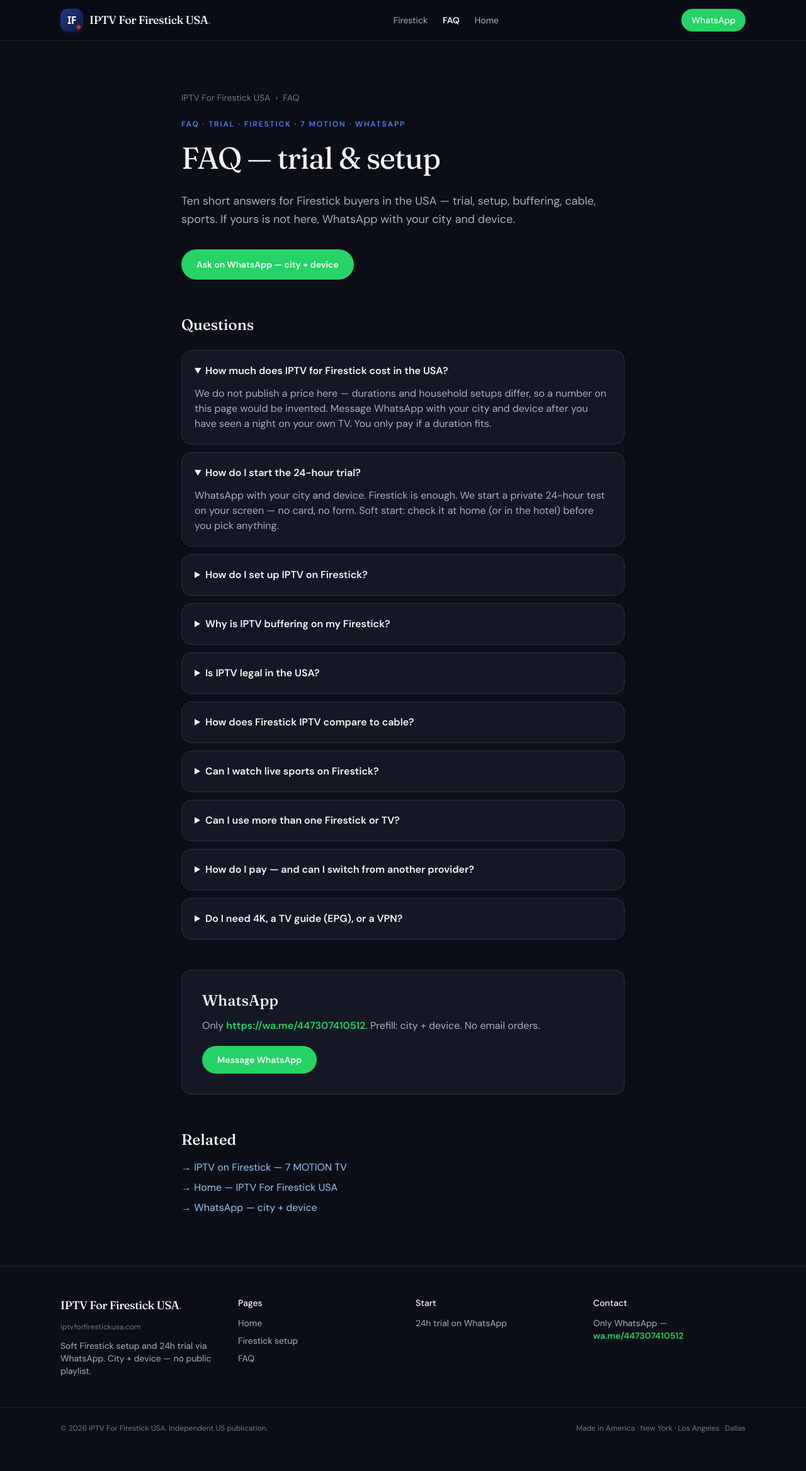
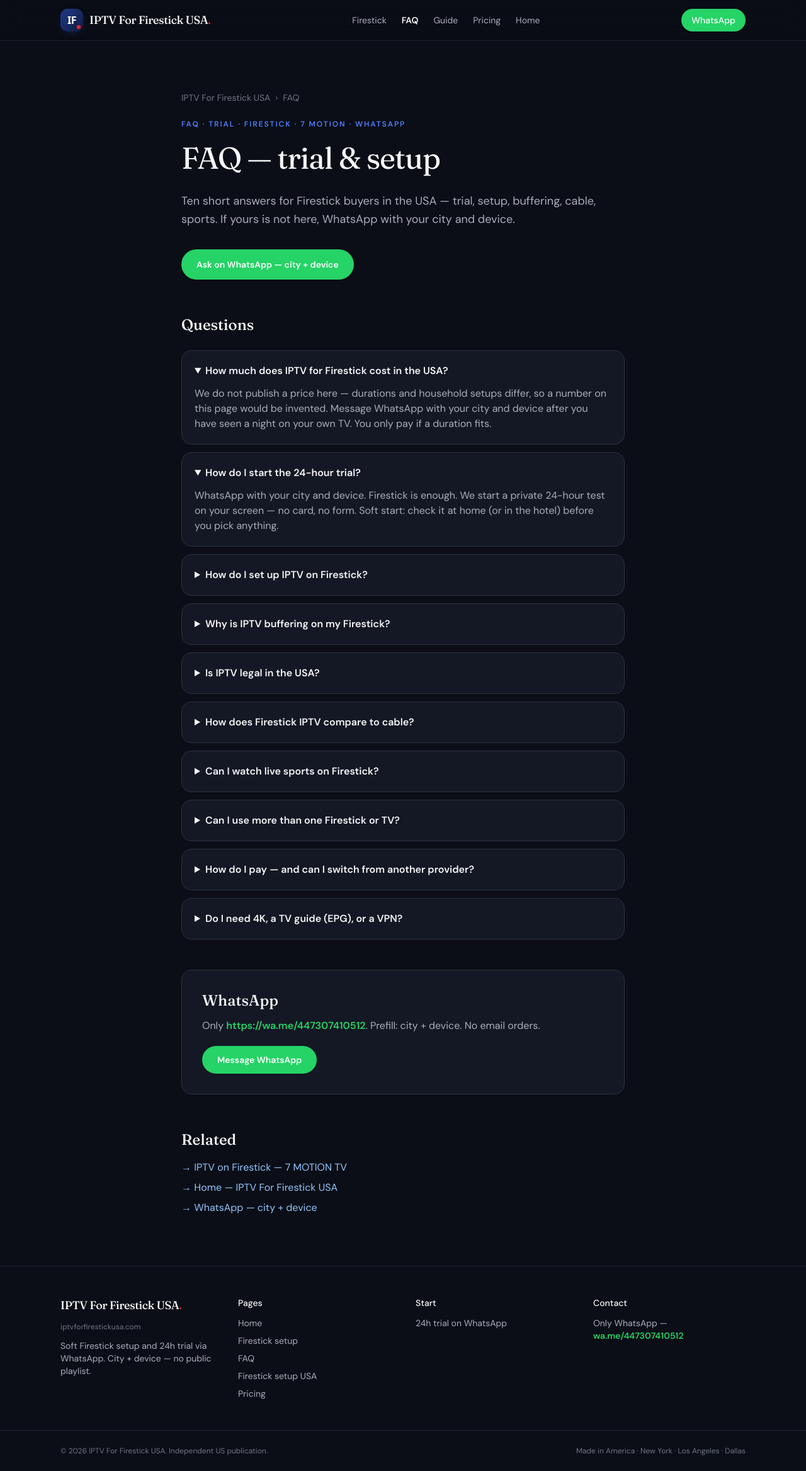
Before and after one commit to manzilionellm-dotcom/usastk, a Next.js app: page /faq in a window 1280 px wide. Shown: the whole page at 63% size. Before the commit the page ends 2300 px from the top, so only its background shows below. Built offline with nearby package versions, Linux system fonts and the light colour scheme.

Commit message:
feat(seo): site-chrome Guide nav + Firestick USA guide page (clean of #4)

```diff
--- /dev/null
+++ b/app/blog/firestick-setup-usa/page.tsx
@@ -0,0 +1 @@
+PLACEHOLDER
--- a/components/site-chrome.tsx
+++ b/components/site-chrome.tsx
@@ -1,9 +1,13 @@
 import Link from "next/link";
-import { SITE_NAME, WA_PREFILL, whatsappHref } from "@/lib/site";
+import { GUIDE_PATH, PRICING_PATH, SITE_NAME, WA_PREFILL, whatsappHref } from "@/lib/site";
 
 const waFirestick = whatsappHref(WA_PREFILL.firestick);
 
-export function SiteHeader({ active }: { active?: "firestick" | "faq" }) {
+export function SiteHeader({
+  active,
+}: {
+  active?: "firestick" | "faq" | "guide";
+}) {
   return (
     <header className="sticky top-0 z-50 border-b border-[#1F2433] bg-[#0B0E16]/85 backdrop-blur-xl">
       <div className="mx-auto flex h-16 max-w-6xl items-center justify-between px-5 md:px-8">
@@ -60,6 +64,19 @@ export function SiteHeader({ active }: { active?: "firestick" | "faq" }) {
           >
             FAQ
           </Link>
+          <Link
+            href={GUIDE_PATH}
+            className={
+              active === "guide"
+                ? "font-semibold text-[#F5F6F8]"
+                : "transition hover:text-[#F5F6F8]"
+            }
+          >
+            Guide
+          </Link>
+          <Link href={PRICING_PATH} className="transition hover:text-[#F5F6F8]">
+            Pricing
+          </Link>
           <Link href="/" className="transition hover:text-[#F5F6F8]">
             Home
           </Link>
@@ -111,6 +128,16 @@ export function SiteFooter() {
                 FAQ
               </Link>
             </li>
+            <li>
+              <Link className="transition hover:text-[#F5F6F8]" href={GUIDE_PATH}>
+                Firestick setup USA
+              </Link>
+            </li>
+            <li>
+              <Link className="transition hover:text-[#F5F6F8]" href={PRICING_PATH}>
+                Pricing
+              </Link>
+            </li>
           </ul>
         </div>
         <div>
@@ -119,7 +146,7 @@ export function SiteFooter() {
             <li>
               <a
                 className="transition hover:text-[#F5F6F8]"
-                href={whatsappHref(WA_PREFILL.faq)}
+                href={whatsappHref(WA_PREFILL.guide)}
                 target="_blank"
                 rel="noopener noreferrer"
               >
```
